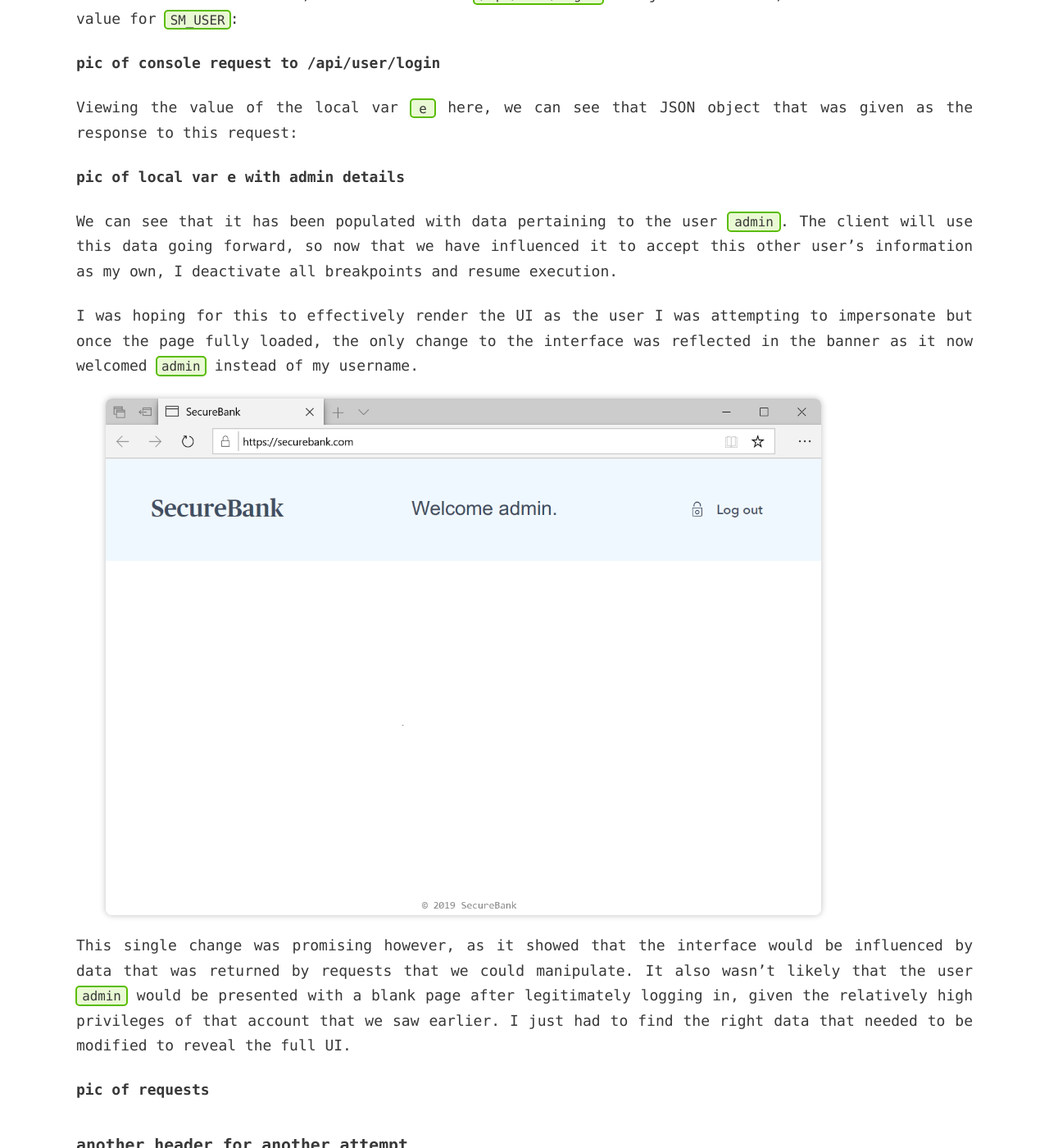
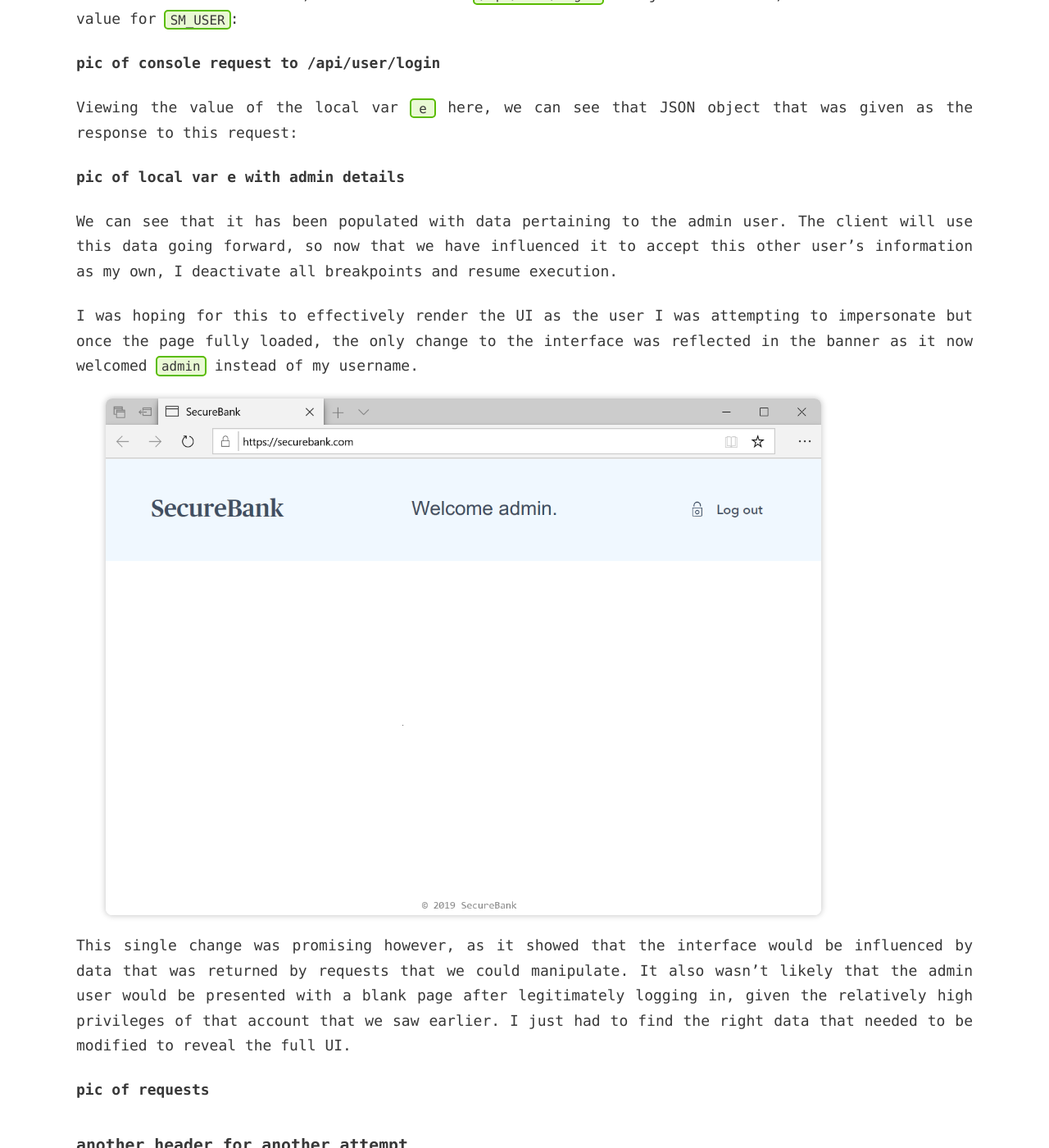
Before and after one commit to michaelehmke/michaelehmke.github.io, a Jekyll site: the page built from _posts/2019-08-27-privilege-escalation-through-javascript-debugger.md, in a window 1280 px wide and 1400 px high, scrolled down 6669 px. Shown: the whole window at 82% size. Built offline with Jekyll 4.4.1, drawn with Linux system fonts in a browser that asks for light colours; cached includes are drawn as plain includes; nearby versions of some CDN libraries; some of the changed text lies outside the part shown.

````diff
--- a/_posts/2019-08-27-privilege-escalation-through-javascript-debugger.md
+++ b/_posts/2019-08-27-privilege-escalation-through-javascript-debugger.md
@@ -25,7 +25,7 @@ Viewing the source gave hints that it was an Angular app, but nothing useful bey
 
 This was plenty to get started with. I started off messing with the `/api/userAdmin/status` endpoint which returned the date of the last login of the user if within the past month. I thought that this might be vulnerable to Insecure Direct Object Reference and used Burp Intruder to brute-force the `SM_USER` query parameter with a list of usernames. 10 minutes and 18,000 attempts later, I discovered 40+ valid users which had logged in recently, including a particular user we'll call `admin`. This already hinted at the state of authorization on the API endpoints.
 
-At this point, `/api/user/getTransactions` looked promising but it basically just returned back an indication of success or failure. Moving on to the `/api/userAdmin/permissions` endpoint, I found something interesting. When providing my username as the value for the query parameters `sso` and `SM_USER`, an empty JSON object was returned; probably indicating that I had no permissions, which wasn't surprising given my blank welcome screen. When trying the `admin` account through Burp Repeater however (and only necessarily for the `sso` param), I received the following JSON response:
+At this point, `/api/user/getTransactions` looked promising but it basically just returned back an indication of success or failure. Moving on to the `/api/userAdmin/permissions` endpoint, I found something interesting. When providing my username as the value for the query parameters `sso` and `SM_USER`, an empty JSON object was returned; probably indicating that I had no permissions, which wasn't surprising given my blank welcome screen. When trying the admin account through Burp Repeater however (and only necessarily for the `sso` param), I received the following JSON response:
 
 ```json
 {
@@ -72,7 +72,7 @@ Checking the value of the local var `e` here confirms the URL for the request we
 
 <img src="{{ site.url }}{{ site.baseurl }}/images/js_dbg_privesc/large/e_url_large.png" alt="e variable set to /api/user/login url" class="left-align shadow" style="width:calc(356px * .66667)">
 
-On line 4596, it looks like it's getting and setting the HTTP headers for the call to that endpoint. Earlier, we had modified the HTTP header `SM_USER` in the request to this endpoint to elicit data for the user `admin`. This returned interesting data but its implications were limited. If we do this again, but make the client piece of the app in the browser make that request itself, rather than sending an out-of-band request through Burp, it may render the UI differently if there is anything that relies on that data.
+On line 4596, it looks like it's getting and setting the HTTP headers for the call to that endpoint. Earlier, we had modified the HTTP header `SM_USER` in the request to this endpoint to elicit data for the admin user. This returned interesting data but its implications were limited. If we do this again, but make the client piece of the app in the browser make that request itself, rather than sending an out-of-band request through Burp, it may render the UI differently if there is anything that relies on that data.
 
 To do this, we'll use the debugger to modify the value of the `SM_USER` header right after it gets set. Stepping into the getHeaders() function shows where this happens, so another breakpoint is placed here:
 
@@ -102,13 +102,13 @@ Viewing the value of the local var `e` here, we can see that JSON object that wa
 
 **pic of local var e with admin details**
 
-We can see that it has been populated with data pertaining to the user `admin`. The client will use this data going forward, so now that we have influenced it to accept this other user's information as my own, I deactivate all breakpoints and resume execution.
+We can see that it has been populated with data pertaining to the admin user. The client will use this data going forward, so now that we have influenced it to accept this other user's information as my own, I deactivate all breakpoints and resume execution.
 
 I was hoping for this to effectively render the UI as the user I was attempting to impersonate but once the page fully loaded, the only change to the interface was reflected in the banner as it now welcomed `admin` instead of my username.
 
 <img src="{{ site.url }}{{ site.baseurl }}/images/js_dbg_privesc/large/blank_admin_welcome_page_large.png" alt="blank admin welcome page" class="left-align shadow" style="width:calc(1310px * .66667)">
 
-This single change was promising however, as it showed that the interface would be influenced by data that was returned by requests that we could manipulate. It also wasn't likely that the user `admin` would be presented with a blank page after legitimately logging in, given the relatively high privileges of that account that we saw earlier. I just had to find the right data that needed to be modified to reveal the full UI.
+This single change was promising however, as it showed that the interface would be influenced by data that was returned by requests that we could manipulate. It also wasn't likely that the admin user would be presented with a blank page after legitimately logging in, given the relatively high privileges of that account that we saw earlier. I just had to find the right data that needed to be modified to reveal the full UI.
 
 **pic of requests**
 
@@ -148,9 +148,9 @@ We can see that the `ssoId` parameter was successfully set to `admin` for the re
 
 **pic of permissions in local var e**
 
-Now that the client has accepted this data, we resume execution until our old breakpoints are hit. When execution pauses at the call to `/api/user/login`, we perform the same data manipulation as earlier to make this request under the guise of the user `admin`.
+Now that the client has accepted this data, we resume execution until our old breakpoints are hit. When execution pauses at the call to `/api/user/login`, we perform the same data manipulation as earlier to make this request under the guise of the admin user.
 
-After completing the full execution, I view the loaded web page hoping for new UI elements but still nothing. This time there are no new changes, only the same banner welcoming the `admin` user from the intitial attempt that we just repeated.
+After completing the full execution, I view the loaded web page hoping for new UI elements but still nothing. This time there are no new changes, only the same banner welcoming the admin user from the intitial attempt that we just repeated.
 
 <h3>header for another attempt</h3>
 
@@ -201,9 +201,9 @@ Step over to confirm the value of `e`:
 
 The ssoId has successfully been changed to `haxxor` while retaining the same set of permissions.
 
-At this point we've pulled permissions for the user `admin` from the `/api/userAdmin/permissions` endpoint and have modified the stored JSON to reflect my own ssoId in order to pass any validation checks. Now, we resume execution to hit our old breakpoints to manipulate the request to `/api/user/login` as we had done originally. After this has been done once again, we continue execution to completion and view the page.
+At this point we've pulled permissions for the admin user from the `/api/userAdmin/permissions` endpoint and have modified the stored JSON to reflect my own ssoId in order to pass any validation checks. Now, we resume execution to hit our old breakpoints to manipulate the request to `/api/user/login` as we had done originally. After this has been done once again, we continue execution to completion and view the page.
 
-Finally, the full interface for the `admin` user has been revealed.
+Finally, the full interface for the admin user has been revealed.
 
 <img src="{{ site.url }}{{ site.baseurl }}/images/js_dbg_privesc/large/admin_welcome_page_large.png" alt="revealed admin welcome page" class="left-align shadow" style="width:calc(1310px * .66667)">
 
````
Also changed, not shown: _posts/2019-07-24-smtp-header-injection.md (+2 -2 lines), _posts/2019-08-08-smtp-header-injection-case-study-1.md (+2 -2 lines), images/ascii_text_icons_2.txt (+2 -13 lines).
